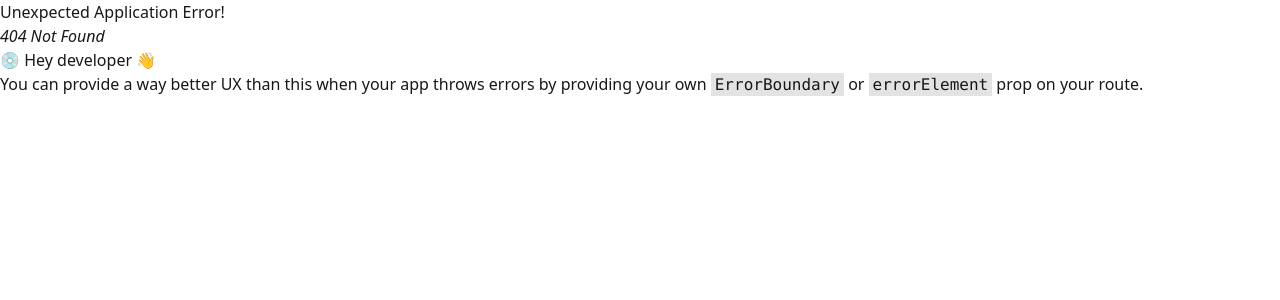
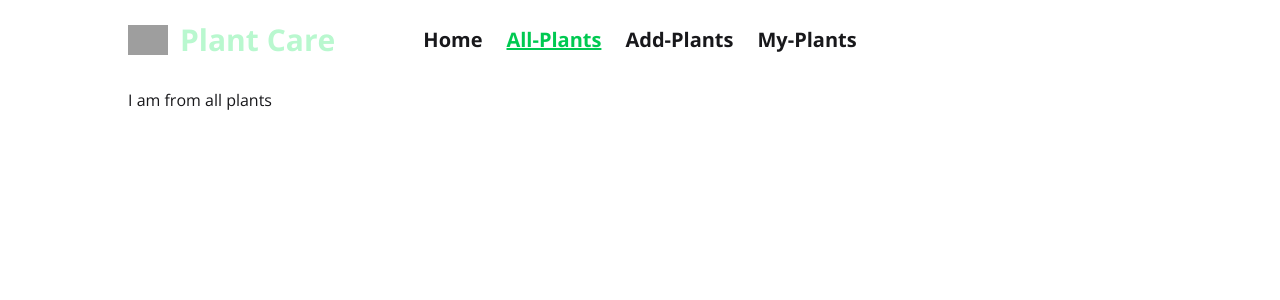
Before and after one commit to SKMPranto/plant-care-client, a React (Vite) app: page /All-Plants in a window 1280 px wide. Before the commit this address had no page. Shown: the top 300 px of the page. Built offline with nearby package versions, Linux system fonts and the light colour scheme; grey boxes are pictures that could not be loaded.

Commit message:
Navbar added successfully

```diff
--- a/index.html
+++ b/index.html
@@ -1,5 +1,5 @@
 <!doctype html>
-<html lang="en">
+<html lang="en" data-theme="">
   <head>
     <meta charset="UTF-8" />
     <link rel="icon" type="image/svg+xml" href="https://i.ibb.co/XfMbvWqY/Green-leaves-logo-2-removebg-preview.png" />
--- a/package.json
+++ b/package.json
@@ -13,6 +13,7 @@
     "@tailwindcss/vite": "^4.1.7",
     "react": "^19.1.0",
     "react-dom": "^19.1.0",
+    "react-icons": "^5.5.0",
     "react-router": "^7.6.0",
     "tailwindcss": "^4.1.7"
   },
--- a/src/App.css
+++ b/src/App.css
@@ -1,2 +1,7 @@
+@import url("https://fonts.googleapis.com/css2?family=Open+Sans:ital,wght@0,300..800;1,300..800&display=swap");
 @import "tailwindcss";
 @plugin "daisyui";
+
+* {
+  font-family: "Open Sans", sans-serif;
+}
--- /dev/null
+++ b/src/Components/Navbar.jsx
@@ -0,0 +1,204 @@
+import React, { use } from "react";
+import { HiOutlineLogout } from "react-icons/hi";
+import { Link, NavLink } from "react-router";
+// import { AuthContext } from "../Context/AuthContext";
+import { TbLogin } from "react-icons/tb";
+
+const Navbar = () => {
+  //   const { user, userLogOut } = use(AuthContext);
+  //   const handleLogOut = () => {
+  //     userLogOut();
+  //   };
+
+  return (
+    <div className="navbar p-0 bg-base-100 mt-2 mb-4">
+      <div className="navbar-start">
+        <div className="dropdown">
+          <div tabIndex={0} role="button" className="lg:hidden mr-4">
+            <svg
+              xmlns="http://www.w3.org/2000/svg"
+              className="h-5 w-5"
+              fill="none"
+              viewBox="0 0 24 24"
+              stroke="currentColor"
+            >
+              {" "}
+              <path
+                strokeLinecap="round"
+                strokeLinejoin="round"
+                strokeWidth="2"
+                d="M4 6h16M4 12h8m-8 6h16"
+              />{" "}
+            </svg>
+          </div>
+          <ul
+            tabIndex={0}
+            className="menu menu-sm dropdown-content bg-base-100 rounded-box z-1 mt-3 w-52 p-2 shadow"
+          >
+            <li>
+              <NavLink
+                to="/"
+                className={({ isActive }) =>
+                  isActive
+                    ? "text-green-500 underline underline-offset-1 text-xl font-bold"
+                    : "text-xl font-bold"
+                }
+              >
+                Home
+              </NavLink>
+            </li>
+            <li>
+              <NavLink
+                to="/All-Plants"
+                className={({ isActive }) =>
+                  isActive
+                    ? "text-green-500 underline underline-offset-1 text-xl font-bold"
+                    : "text-xl font-bold"
+                }
+              >
+                {" "}
+                All-Plants
+              </NavLink>
+            </li>
+            <li>
+              <NavLink
+                to="/Add-Plants"
+                className={({ isActive }) =>
+                  isActive
+                    ? "text-green-500 underline underline-offset-1 text-xl font-bold"
+                    : "text-xl font-bold"
+                }
+              >
+                Add-Plants
+              </NavLink>
+            </li>
+            <li>
+              <NavLink
+                to="/My-Plants"
+                className={({ isActive }) =>
+                  isActive
+                    ? "text-green-500 underline underline-offset-1 text-xl font-bold"
+                    : "text-xl font-bold"
+                }
+              >
+                My-Plants
+              </NavLink>
+            </li>
+          </ul>
+        </div>
+        <NavLink
+          to="/"
+          className="hidden md:block cursor-pointer md:flex items-center gap-3"
+        >
+          <img
+            className="w-8 md:w-10"
+            src="https://i.ibb.co/XfMbvWqY/Green-leaves-logo-2-removebg-preview.png"
+            alt="Image"
+          />
+          <span className="font-bold md:text-3xl tagesschrift-regular text-green-200">
+            Plant Care
+          </span>
+        </NavLink>
+      </div>
+      <div className="navbar-center hidden lg:flex">
+        <ul className="menu menu-horizontal px-1">
+          <li>
+            <NavLink
+              to="/"
+              className={({ isActive }) =>
+                isActive
+                  ? "text-green-500 underline underline-offset-1 text-xl font-bold"
+                  : "text-xl font-bold"
+              }
+            >
+              Home
+            </NavLink>
+          </li>
+          <li>
+            <NavLink
+              to="/All-Plants"
+              className={({ isActive }) =>
+                isActive
+                  ? "text-green-500 underline underline-offset-1  text-xl font-bold"
+                  : "text-xl font-bold"
+              }
+            >
+              {" "}
+              All-Plants
+            </NavLink>
+          </li>
+          <li>
+            <NavLink
+              to="/Add-Plants"
+              className={({ isActive }) =>
+                isActive
+                  ? "text-green-500 underline underline-offset-1  text-xl font-bold"
+                  : "text-xl font-bold"
+              }
+            >
+              Add-Plants
+            </NavLink>
+          </li>
+          <li>
+            <NavLink
+              to="/My-Plants"
+              className={({ isActive }) =>
+                isActive
+                  ? "text-green-500 underline underline-offset-1  text-xl font-bold"
+                  : "text-xl font-bold"
+              }
+            >
+              My-Plants
+            </NavLink>
+          </li>
+        </ul>
+      </div>
+      <div className="navbar-end space-x-1">
+        {/* Profile in navbar */}
+        {/* <div className="dropdown dropdown-hover dropdown-end">
+          <div
+            tabIndex={0}
+            role="button"
+            className="btn btn-ghost btn-circle avatar"
+          >
+            <div className="w-10 rounded-full">
+              <img alt="Image" src={user ? user.photoURL : "/user-icon.png"} />
+            </div>
+          </div>
+          <ul
+            tabIndex={0}
+            className="menu menu-sm dropdown-content bg-base-100 rounded-box z-1 mt-3 w-52 p-2 shadow"
+          >
+            <li>{user ? user.displayName : "Please LogIn First"}</li>
+            <li>
+              {user
+                ? user.email || user.providerData[0]?.email
+                : "Please LogIn First"}
+            </li>
+          </ul>
+        </div> */}
+        {/* Logout BTN */}
+        {/* <div>
+          {user ? (
+            <Link
+              to="/"
+              onClick={handleLogOut}
+              className="btn bg-green-500 text-white hover:text-green-500 hover:bg-white hover:border-green-500  md:text-lg rounded-4xl md:font-extrabold"
+            >
+              LogOut <HiOutlineLogout />
+            </Link>
+          ) : (
+            <Link
+              to="/auth/login"
+              className="btn bg-green-500 text-white hover:text-green-500 hover:bg-white hover:border-green-500  md:text-lg rounded-4xl md:font-extrabold"
+            >
+              LogIn <TbLogin />
+            </Link>
+          )}
+        </div> */}
+      </div>
+    </div>
+  );
+};
+
+export default Navbar;
--- a/src/MainLayOut/MainLayOut.jsx
+++ b/src/MainLayOut/MainLayOut.jsx
@@ -1,11 +1,21 @@
-import React from 'react';
+import React from "react";
+import { Outlet } from "react-router";
+import Navbar from "../Components/Navbar";
 
 const MainLayOut = () => {
-    return (
-        <div>
-            Im from MainLayOut.
-        </div>
-    );
+  return (
+    <div>
+      <div className="w-[95%] md:w-[90%] lg:w-[80%] mx-auto">
+        <header>
+            <Navbar></Navbar>
+        </header>
+        <main className="min-h-[calc(100vh-90px)]">
+          <Outlet></Outlet>
+        </main>
+      </div>
+      <footer></footer>
+    </div>
+  );
 };
 
 export default MainLayOut;
--- /dev/null
+++ b/src/Pages/AddPlants.jsx
@@ -0,0 +1,11 @@
+import React from 'react';
+
+const AddPlants = () => {
+    return (
+        <div>
+            I am from AddPlants
+        </div>
+    );
+};
+
+export default AddPlants;
--- /dev/null
+++ b/src/Pages/AllPlants.jsx
@@ -0,0 +1,11 @@
+import React from 'react';
+
+const AllPlants = () => {
+    return (
+        <div>
+            I am from all plants
+        </div>
+    );
+};
+
+export default AllPlants;
--- /dev/null
+++ b/src/Pages/Home.jsx
@@ -0,0 +1,11 @@
+import React from 'react';
+
+const Home = () => {
+    return (
+        <div>
+            I am from Home
+        </div>
+    );
+};
+
+export default Home;
--- /dev/null
+++ b/src/Pages/Login.jsx
@@ -0,0 +1,11 @@
+import React from 'react';
+
+const Login = () => {
+    return (
+        <div>
+
+        </div>
+    );
+};
+
+export default Login;
--- /dev/null
+++ b/src/Pages/MyPlants.jsx
@@ -0,0 +1,11 @@
+import React from 'react';
+
+const MyPlants = () => {
+    return (
+        <div>
+            <h1>I am from MyPlants</h1>
+        </div>
+    );
+};
+
+export default MyPlants;
--- /dev/null
+++ b/src/Pages/Register.jsx
@@ -0,0 +1,11 @@
+import React from 'react';
+
+const Register = () => {
+    return (
+        <div>
+
+        </div>
+    );
+};
+
+export default Register;
--- a/src/Routes/routes.jsx
+++ b/src/Routes/routes.jsx
@@ -1,9 +1,42 @@
 import { createBrowserRouter } from "react-router";
 import MainLayOut from "../MainLayOut/mainLayOut";
+import { Component } from "react";
+import Home from "../Pages/Home";
+import AddPlants from "../Pages/AddPlants";
+import AllPlants from "../Pages/AllPlants";
+import MyPlants from "../Pages/MyPlants";
+import Login from "../Pages/Login";
+import Register from "../Pages/Register";
 
 export const Routes = createBrowserRouter([
     {
         path:"/",
-        Component:MainLayOut
+        Component:MainLayOut,
+        children:[
+            {
+                index:true,
+                Component:Home
+            },
+            {
+                path:"/Add-Plants",
+                Component:AddPlants
+            },
+            {
+                path:"/All-Plants",
+                Component:AllPlants
+            },
+            {
+                path:"/My-Plants",
+                Component:MyPlants
+            },
+            {
+                path:"/Login",
+                Component:Login
+            },
+            {
+                path:"/Register",
+                Component:Register
+            }
+        ]
     }
 ])
```
Also changed, not shown: 1 other file (tests, documents, lock files or other folders).
